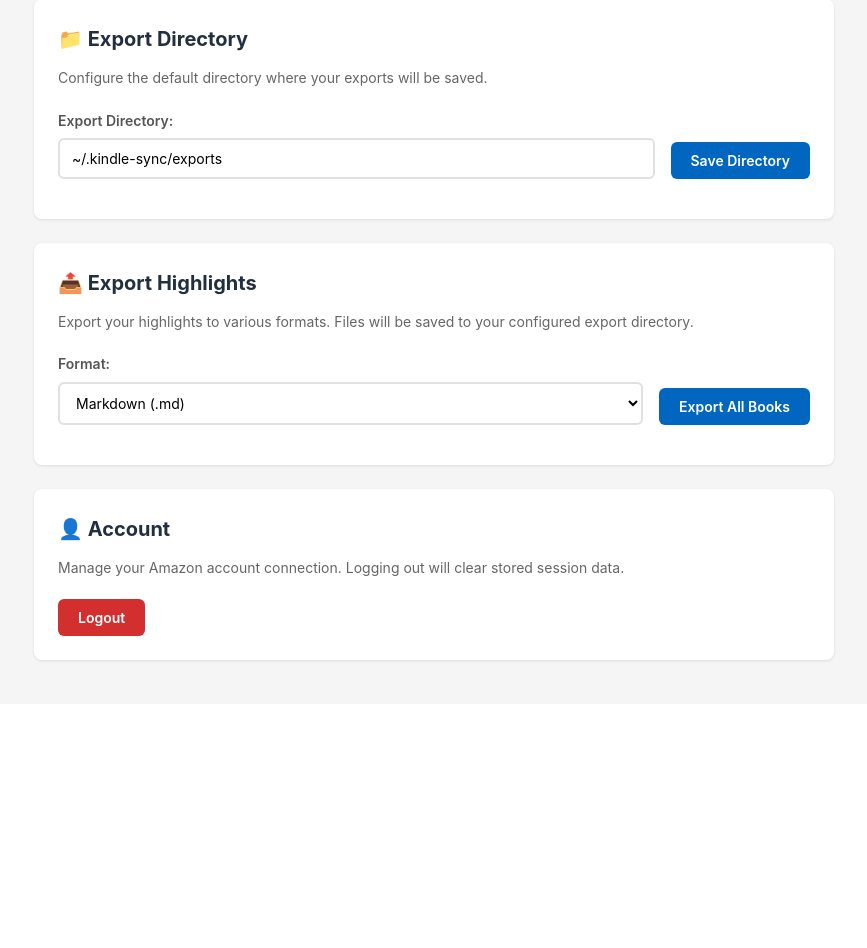
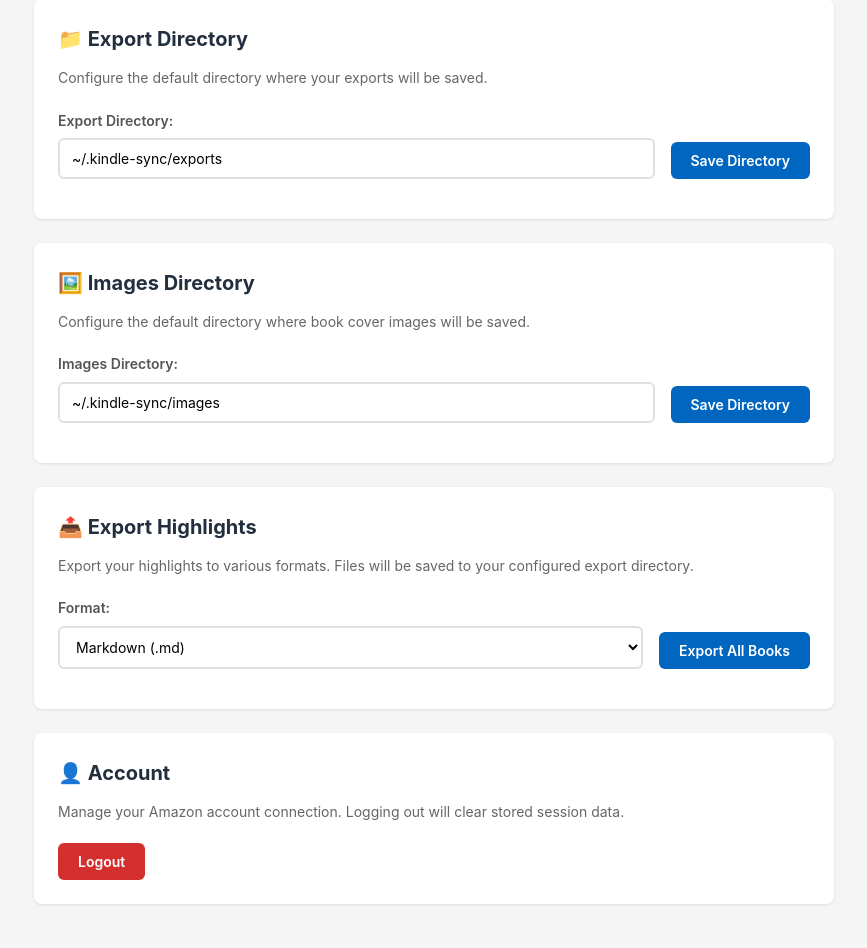
Before and after one commit to nindalf/kindle-highlight-sync, a Flask app: page /settings in a window 1280 px wide. Shown: the part 621-1569 px from the top of the page, without its empty margins (26-893 px from the left). Before the commit the page ends 1284 px from the top, so only its background shows below. Run offline with Flask 3, Linux system fonts and the light colour scheme; data that the repository does not hold is empty; parts of the project's set-up code (start-up, migrations or seed data) failed here and were passed over.

Commit message:
Add images folder

```diff
--- a/src/kindle_sync/config.py
+++ b/src/kindle_sync/config.py
@@ -64,6 +64,7 @@ class Config:
     DEFAULT_REGION: AmazonRegion = AmazonRegion.INDIA
     DEFAULT_DB_PATH: str = "~/.kindle-sync/highlights.db"
     DEFAULT_EXPORT_DIR: str = "~/.kindle-sync/exports"
+    DEFAULT_IMAGES_DIR: str = "~/.kindle-sync/images"
     DEFAULT_TEMPLATE: str = "default"
 
     # Browser settings
--- a/src/kindle_sync/services/database_service.py
+++ b/src/kindle_sync/services/database_service.py
@@ -592,6 +592,31 @@ class DatabaseManager:
         )
         self.conn.commit()
 
+    def get_images_directory(self) -> str | None:
+        """Get the configured images directory."""
+        self.connect()
+        assert self.conn is not None
+        cursor = self.conn.execute("SELECT value FROM sync_metadata WHERE key = 'images_directory'")
+        if row := cursor.fetchone():
+            return row[0]
+        return None
+
+    def set_images_directory(self, directory: str) -> None:
+        """Set the images directory."""
+        self.connect()
+        assert self.conn is not None
+        self.conn.execute(
+            """
+            INSERT INTO sync_metadata (key, value, updated_at)
+            VALUES (?, ?, CURRENT_TIMESTAMP)
+            ON CONFLICT(key) DO UPDATE SET
+                value = excluded.value,
+                updated_at = CURRENT_TIMESTAMP
+            """,
+            ("images_directory", directory),
+        )
+        self.conn.commit()
+
     def toggle_highlight_visibility(self, highlight_id: str) -> bool:
         """Toggle the visibility of a highlight. Returns the new is_hidden state."""
         self.connect()
--- a/src/kindle_sync/services/export_service.py
+++ b/src/kindle_sync/services/export_service.py
@@ -112,7 +112,7 @@ class ExportService:
         asins: list[str],
         output_dir: str,
         format: ExportFormat = ExportFormat.MARKDOWN,
-        template: str = "default",
+        template: str = "simple",
     ) -> ExportResult:
         """Export multiple books with their highlights."""
         from kindle_sync.services.database_service import DatabaseManager
--- a/src/kindle_sync/templates/web/settings.html
+++ b/src/kindle_sync/templates/web/settings.html
@@ -62,6 +62,34 @@ endblock %} {% block content %}
             </button>
         </div>
         <div id="export-dir-result"></div>
+    </div>
+
+    <!-- Images Directory Section -->
+    <div class="settings-section">
+        <h3>🖼️ Images Directory</h3>
+        <p class="section-description">
+            Configure the default directory where book cover images will be
+            saved.
+        </p>
+        <div class="export-dir-form">
+            <div class="form-group">
+                <label for="images-directory">Images Directory:</label>
+                <input
+                    type="text"
+                    id="images-directory"
+                    class="form-control"
+                    placeholder="Loading..."
+                />
+            </div>
+            <button
+                id="save-images-dir-btn"
+                class="btn btn-primary"
+                onclick="saveImagesDirectory()"
+            >
+                Save Directory
+            </button>
+        </div>
+        <div id="images-dir-result"></div>
     </div>
 
     <!-- Export Section -->
@@ -271,6 +299,7 @@ endblock %} {% block content %}
     document.addEventListener("DOMContentLoaded", () => {
         loadStatus();
         loadExportDirectory();
+        loadImagesDirectory();
     });
 
     async function loadExportDirectory() {
@@ -285,6 +314,22 @@ endblock %} {% block content %}
         } catch (error) {
             document.getElementById("export-dir-result").innerHTML = `
                 <div class="alert alert-error">Failed to load export directory: ${error.message}</div>
+            `;
+        }
+    }
+
+    async function loadImagesDirectory() {
+        try {
+            const response = await fetch("/api/images-directory");
+            const data = await response.json();
+
+            if (data.success) {
+                document.getElementById("images-directory").value =
+                    data.data.images_directory;
+            }
+        } catch (error) {
+            document.getElementById("images-dir-result").innerHTML = `
+                <div class="alert alert-error">Failed to load images directory: ${error.message}</div>
             `;
         }
     }
@@ -336,6 +381,56 @@ endblock %} {% block content %}
             `;
         } finally {
             saveDirBtn.disabled = false;
+        }
+    }
+
+    async function saveImagesDirectory() {
+        const saveImagesDirBtn = document.getElementById("save-images-dir-btn");
+        const imagesDirInput = document.getElementById("images-directory");
+        const resultDiv = document.getElementById("images-dir-result");
+
+        const imagesDir = imagesDirInput.value.trim();
+
+        if (!imagesDir) {
+            resultDiv.innerHTML = `
+                <div class="alert alert-error">Please enter a valid images directory</div>
+            `;
+            return;
+        }
+
+        saveImagesDirBtn.disabled = true;
+        resultDiv.innerHTML = '<div class="alert alert-info">Saving...</div>';
+
+        try {
+            const response = await fetch("/api/images-directory", {
+                method: "POST",
+                headers: {
+                    "Content-Type": "application/json",
+                },
+                body: JSON.stringify({ images_directory: imagesDir }),
+            });
+
+            const data = await response.json();
+
+            if (data.success) {
+                resultDiv.innerHTML = `
+                    <div class="alert alert-success">${data.message}</div>
+                `;
+                // Clear the message after 3 seconds
+                setTimeout(() => {
+                    resultDiv.innerHTML = "";
+                }, 3000);
+            } else {
+                resultDiv.innerHTML = `
+                    <div class="alert alert-error">${data.message || data.error}</div>
+                `;
+            }
+        } catch (error) {
+            resultDiv.innerHTML = `
+                <div class="alert alert-error">Failed to save: ${error.message}</div>
+            `;
+        } finally {
+            saveImagesDirBtn.disabled = false;
         }
     }
 
--- a/src/kindle_sync/web.py
+++ b/src/kindle_sync/web.py
@@ -324,6 +324,46 @@ def create_app(db_path: str | None = None) -> Flask:
             }
         )
 
+    @app.route("/api/images-directory", methods=["GET"])
+    def api_get_images_directory():
+        """Get the configured images directory."""
+        from kindle_sync.config import Config
+
+        db = get_db()
+        images_dir = db.get_images_directory()
+
+        # Use default if not set
+        if not images_dir:
+            images_dir = Config.DEFAULT_IMAGES_DIR
+
+        return jsonify({"success": True, "data": {"images_directory": images_dir}})
+
+    @app.route("/api/images-directory", methods=["POST"])
+    def api_set_images_directory():
+        """Set the images directory."""
+        data = request.get_json() or {}
+        images_dir = data.get("images_directory", "").strip()
+
+        if not images_dir:
+            return jsonify(
+                {
+                    "success": False,
+                    "message": "images_directory is required",
+                    "error": "Missing images_directory parameter",
+                }
+            ), 400
+
+        db = get_db()
+        db.set_images_directory(images_dir)
+
+        return jsonify(
+            {
+                "success": True,
+                "message": "Images directory updated",
+                "data": {"images_directory": images_dir},
+            }
+        )
+
     @app.route("/api/highlights/<highlight_id>/toggle-visibility", methods=["POST"])
     def api_toggle_highlight_visibility(highlight_id: str):
         """Toggle the visibility of a highlight."""
```
